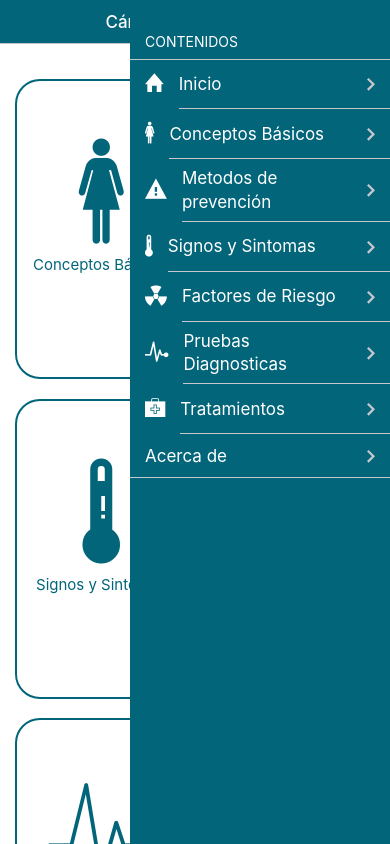
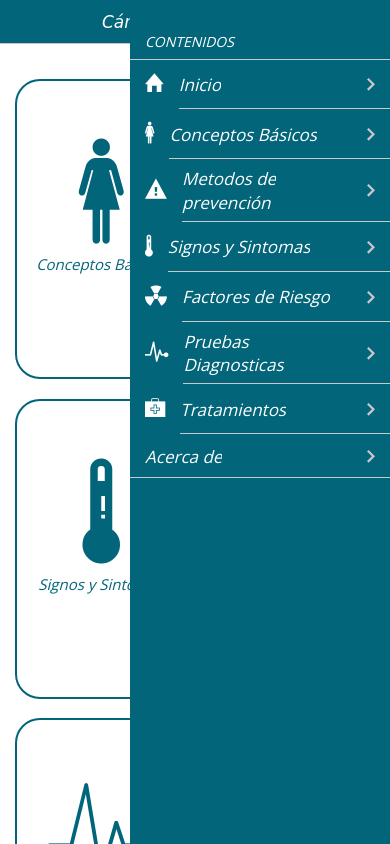
Before and after one commit to andres-alvarez/CervicalCancerIOS, a website: page www/index.html in a window 390 px wide. Both pictures are taken after a click on the link 360 px from the left and 22 px from the top of the page. Drawn offline with nearby package versions, Linux system fonts and the light colour scheme; some packages are replaced by stand-ins of ours; files whose address does not match are found by name; a web font is replaced by a local one.

Commit message:
Mejoras de diseño

```diff
--- a/www/css/app.css
+++ b/www/css/app.css
@@ -507,3 +507,19 @@ div.ks-demo-lazy {
 /*.text-type {
     color: #02657a;
 }*/
+
+.letra-navbar {
+    font-family: 'Overlock', cursive;
+    font-style: italic;
+}
+
+.custom-letter {
+    font-size: 15px;
+    font-family: 'Open Sans', sans-serif;
+    font-style: italic;
+}
+
+.letra-menu {
+    font-family: 'Open Sans', sans-serif;
+    font-style: italic;
+}
--- a/www/index.html
+++ b/www/index.html
@@ -9,6 +9,8 @@
     <meta name="theme-color" content="#2196f3">
     <title>Cáncer de Cuello Uterino</title>
     <link href="http://fonts.googleapis.com/css?family=Roboto:400,300,500,700" rel="stylesheet" type="text/css">
+    <link href="https://fonts.googleapis.com/css?family=Overlock" rel="stylesheet" type="text/css">
+    <link href="https://fonts.googleapis.com/css?family=Open+Sans" rel="stylesheet" type="text/css">
     <!-- Path to Framework7 iOS CSS theme styles-->
     <link rel="stylesheet" href="lib/Framework7/dist/css/framework7.ios.min.css">
     <!-- Path to Framework7 iOS related color styles -->
@@ -22,7 +24,7 @@
     <div class="statusbar-overlay"></div>
     <div class="panel-overlay"></div>
     <div class="panel panel-right panel-cover">
-        <div class="content-block-title color-white">Contenidos</div>
+        <div class="content-block-title color-white letra-menu">Contenidos</div>
         <div class="list-block">
             <ul>
                 <li>
@@ -30,7 +32,7 @@
                         <div class="item-content">
                             <div class="item-media"><i class="icon ion-home custom-icon-menu color-white"></i></div>
                             <div class="item-inner">
-                                <div class="item-title color-white">Inicio</div>
+                                <div class="item-title color-white letra-menu">Inicio</div>
                             </div>
                         </div>
                     </a>
@@ -40,7 +42,7 @@
                         <div class="item-content">
                             <div class="item-media"><i class="icon ion-woman custom-icon-menu color-white"></i></div>
                             <div class="item-inner">
-                                <div class="item-title color-white">Conceptos Básicos</div>
+                                <div class="item-title color-white letra-menu">Conceptos Básicos</div>
                             </div>
                         </div>
                     </a>
@@ -50,7 +52,7 @@
                         <div class="item-content">
                             <div class="item-media"><i class="icon ion-android-warning custom-icon-menu color-white"></i></div>
                             <div class="item-inner">
-                                <div class="item-title color-white">Metodos de <br>prevención</div>
+                                <div class="item-title color-white letra-menu">Metodos de <br>prevención</div>
                             </div>
                         </div>
                     </a>
@@ -60,7 +62,7 @@
                         <div class="item-content">
                             <div class="item-media"><i class="icon ion-thermometer custom-icon-menu color-white"></i></div>
                             <div class="item-inner">
-                                <div class="item-title color-white">Signos y Sintomas</div>
+                                <div class="item-title color-white letra-menu">Signos y Sintomas</div>
                             </div>
                         </div>
                     </a>
@@ -70,7 +72,7 @@
                         <div class="item-content">
                             <div class="item-media"><i class="icon ion-nuclear custom-icon-menu color-white"></i></div>
                             <div class="item-inner">
-                                <div class="item-title color-white">Factores de Riesgo</div>
+                                <div class="item-title color-white letra-menu">Factores de Riesgo</div>
                             </div>
                         </div>
                     </a>
@@ -80,7 +82,7 @@
                         <div class="item-content">
                             <div class="item-media"><i class="icon ion-ios-pulse-strong custom-icon-menu color-white"></i></div>
                             <div class="item-inner">
-                                <div class="item-title color-white">Pruebas <br>Diagnosticas</div>
+                                <div class="item-title color-white letra-menu">Pruebas <br>Diagnosticas</div>
                             </div>
                         </div>
                     </a>
@@ -90,7 +92,7 @@
                         <div class="item-content">
                             <div class="item-media"><i class="icon ion-ios-medkit custom-icon-menu color-white"></i></div>
                             <div class="item-inner">
-                                <div class="item-title color-white">Tratamientos</div>
+                                <div class="item-title color-white letra-menu">Tratamientos</div>
                             </div>
                         </div>
                     </a>
@@ -99,7 +101,7 @@
                     <a href="#" data-popup=".popup-about" class="item-link open-popup background-color-cervix2">
                         <div class="item-content">
                             <div class="item-inner">
-                                <div class="item-title color-white">Acerca de</div>
+                                <div class="item-title color-white letra-menu">Acerca de</div>
                             </div>
                         </div>
                     </a>
@@ -143,7 +145,7 @@
         <div class="view view-main ">
             <div class="navbar">
                 <div class="navbar-inner">
-                    <div class="center sliding background-color-cervix">Cáncer Cuello Uterino</div>
+                    <div class="center sliding background-color-cervix letra-navbar">Cáncer Cuello Uterino</div>
                     <div class="right"><a href="#" class="open-panel link icon-only"><i class="icon ion-ios-settings-strong"></i></a></div>
                 </div>
             </div>
```
Also changed, not shown: www/templates/cancerCervix.html (+2 -2 lines), www/templates/diagnostico.html (+1 -1 lines), www/templates/factoresRiesgo.html (+1 -1 lines), www/templates/metodosPrevencion.html (+1 -1 lines), www/templates/signosSintomas.html (+1 -1 lines), www/templates/tratamientos.html (+1 -1 lines), 6 other files.
